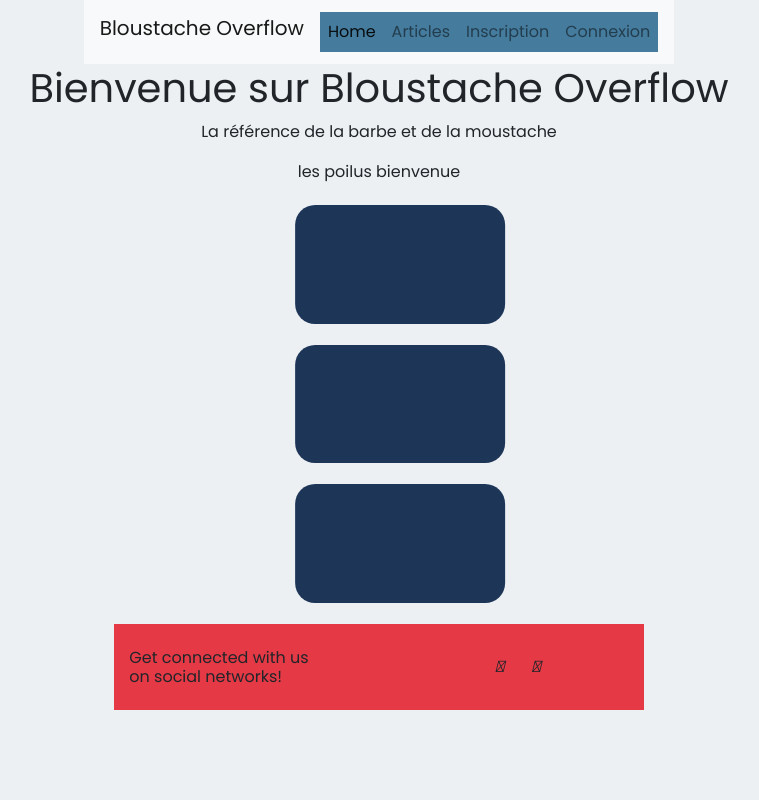
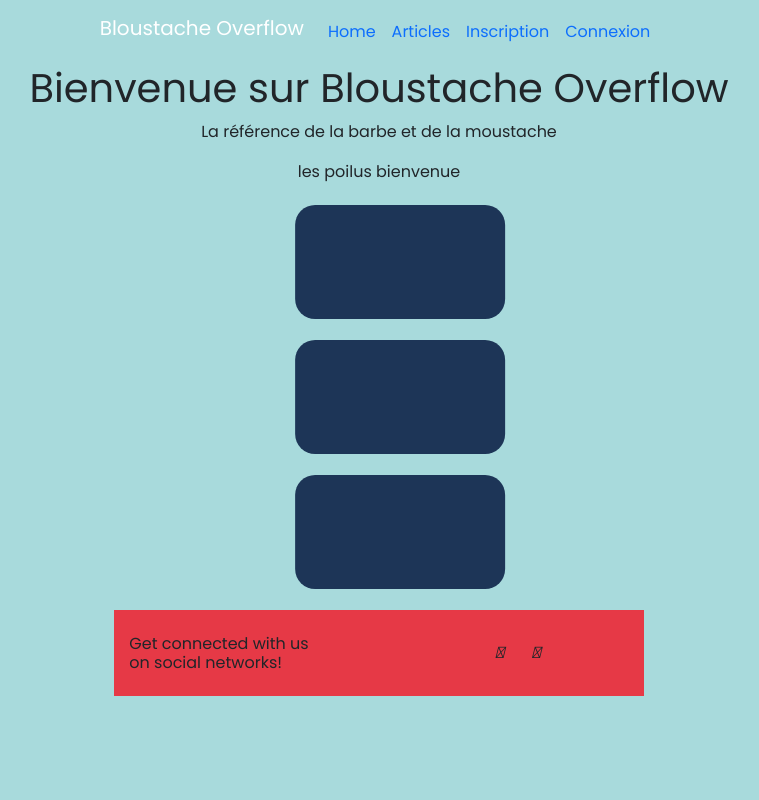
Before and after one commit to yacine-boucetta/blog, a PHP site: page / in a window 1280 px wide. Shown: the whole page, without its empty margins (261-1020 px from the left). Run offline with PHP 8.4, Linux system fonts and the light colour scheme; data that the repository does not hold is empty; some libraries are stand-ins or nearby versions.

Commit message:
css en cours

```diff
--- a/template/header.php
+++ b/template/header.php
@@ -15,8 +15,8 @@
 
     <title>Document</title>
 </head>
-    <header class="nav">
-        <nav class="navbar navbar-expand-lg navbar-light bg-light" id='navtoggle'>
+    <header class="nav" id='navtoggle'>
+        <nav class="navbar navbar-expand-lg  " >
         <h1 class="navbar-brand">Bloustache Overflow</h1>
         <button class="navbar-toggler" type="button" data-toggle="collapse" data-target="#navbarNavDropdown" aria-controls="navbarNavDropdown" aria-expanded="false" aria-label="Toggle navigation">
             <span class="navbar-toggler-icon"></span>
@@ -68,7 +68,6 @@
             </div>
             </li>
             </ul>
-        </div>
         </nav>
     </header>
 <body>
--- a/template/style.css
+++ b/template/style.css
@@ -4,23 +4,23 @@ body {
   margin: 0;
   min-width: 100vw;
   min-height: 100vh;
-  background: #ecf0f3;
-  align-items: center;
+  align-items: flex-end;
   text-align: center;
   justify-content: center;
   place-items: center;
   font-family: poppins;
-  justify-content:space-between;
-}
-.nav ul {
-  background: #457B9D;
+  justify-content:space-around;
+  background-color: #A8DADC;
 }
 
-#navtoggle{
-  background: #457B9D;
+
+.nav {
+  color: #fff;
+  text-decoration: none;
 }
-.nav{
-  background: #457B9D;
+.nav ul{
+  color: #fff;
+  text-decoration: none;
 }
 .banner{
   color: white;
@@ -31,15 +31,16 @@ body {
   color: white;
 
 }
-h1{
+.testbox h2{
   text-align: center;
+  font-size:1.05em;
 }
 
 .testbox {
   position: relative;
   left:50%;
   transform: translateX(-50%);
-  font-size: 0.8em;
+  font-size: 0.75em;
 
   width: 30%;
   height: auto;
@@ -71,16 +72,14 @@ label {
   margin-bottom: 4px;
 }
 
-label:nth-of-type(2) {
-  margin-top: 12px;
-}
+
 
 input::placeholder {
   color: gray;
 }
 
 input {
-  background: #ecf0f3;
+
   padding: 10px;
   padding-left: 20px;
   height: 50px;
```
